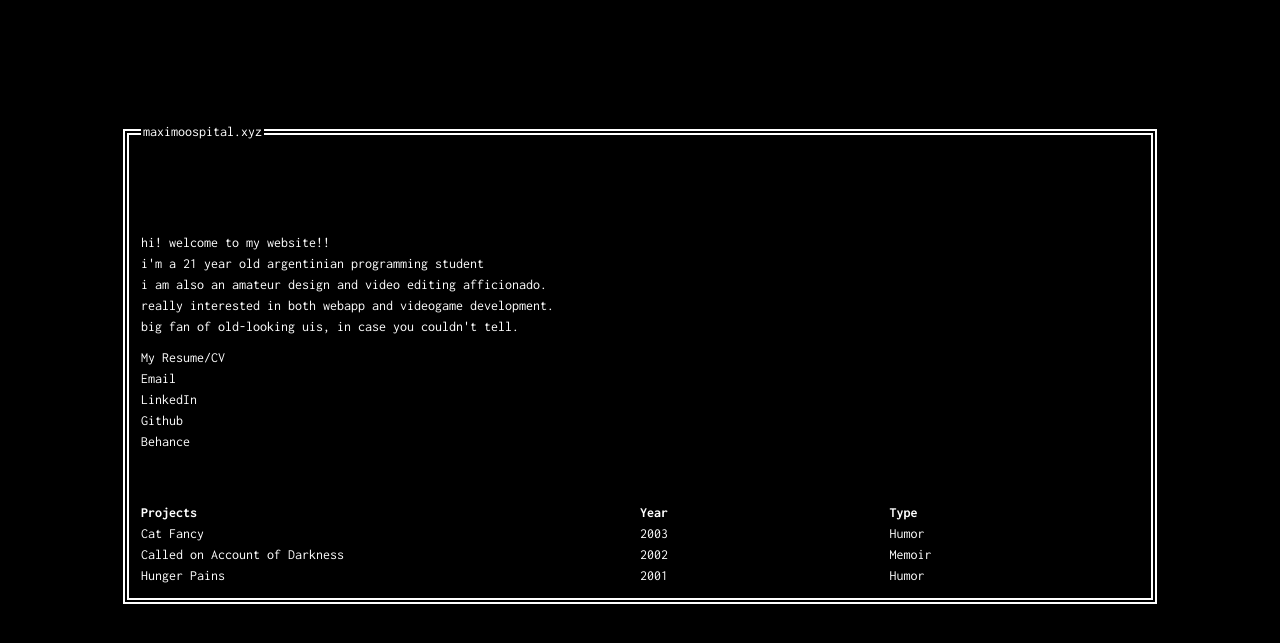
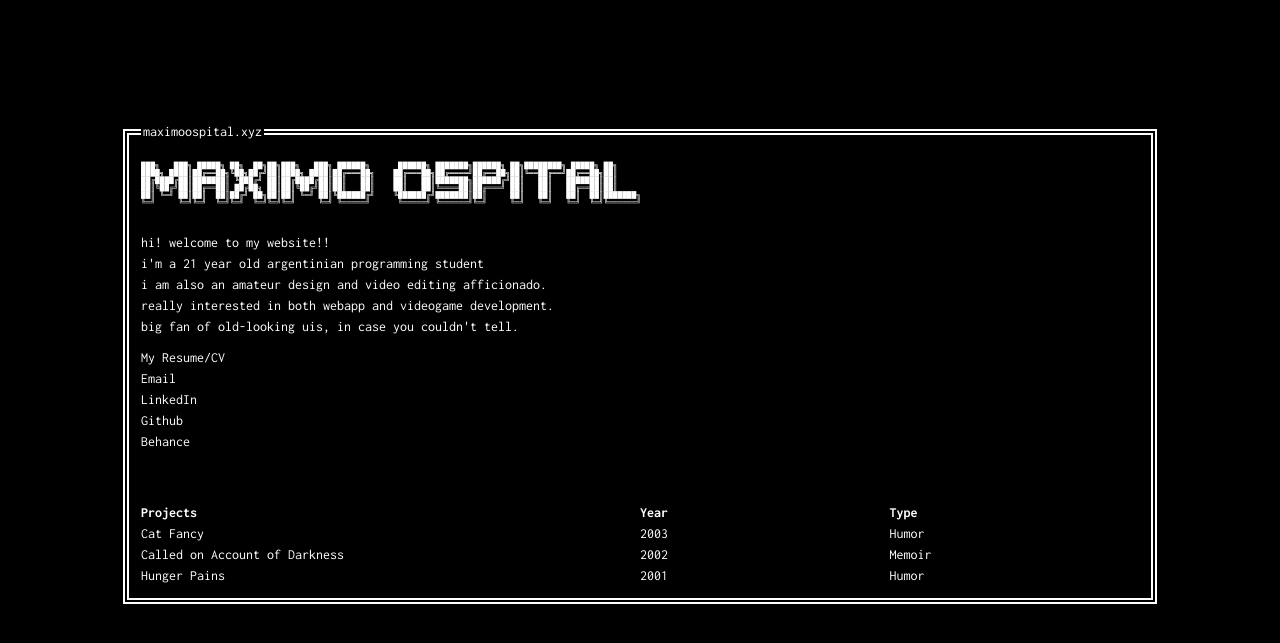
Before and after one commit to maximoospital/maximoospital.github.io, a Jekyll site: the page built from index.html, in a window 1280 px wide. Shown: the top 643 px of the page. Built offline with Jekyll 4.4.1, drawn with Linux system fonts in a browser that asks for light colours.

Commit message:
update ui

```diff
--- a/_includes/header.html
+++ b/_includes/header.html
@@ -1,7 +1,7 @@
 <div class="bio">
   <div class="bio__header">
   	<a href="{{ site.url }}{{ "/" | relative_url }}">
-      <svg id="Layer_2" data-name="Layer 2" xmlns="http://www.w3.org/2000/svg" viewBox="0 0 1353.9 141.5">
+      <svg id="Layer_2" data-name="Layer 2" xmlns="http://www.w3.org/2000/svg" viewBox="0 0 1353.9 141.5" class="sitio-logo">
         <g id="Layer_1-2" data-name="Layer 1">
           <g>
             <path class="cls-1" d="M0,20.5h12.65v21H0v-21Z"/>
--- a/_sass/base.scss
+++ b/_sass/base.scss
@@ -56,6 +56,10 @@ html {
   overflow-y: scroll;
 }
 
+.sitio-logo {
+  fill: white;
+}
+
 body {
   width: 100%;
   margin: 25px 0;
```
